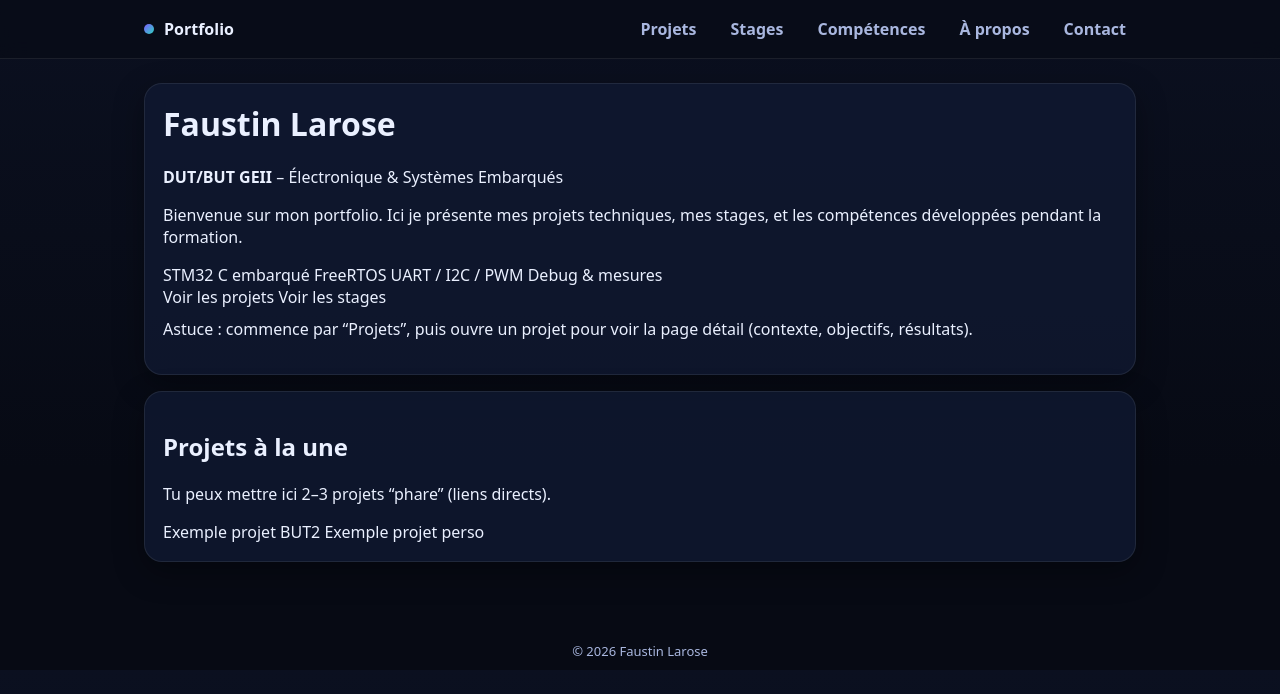
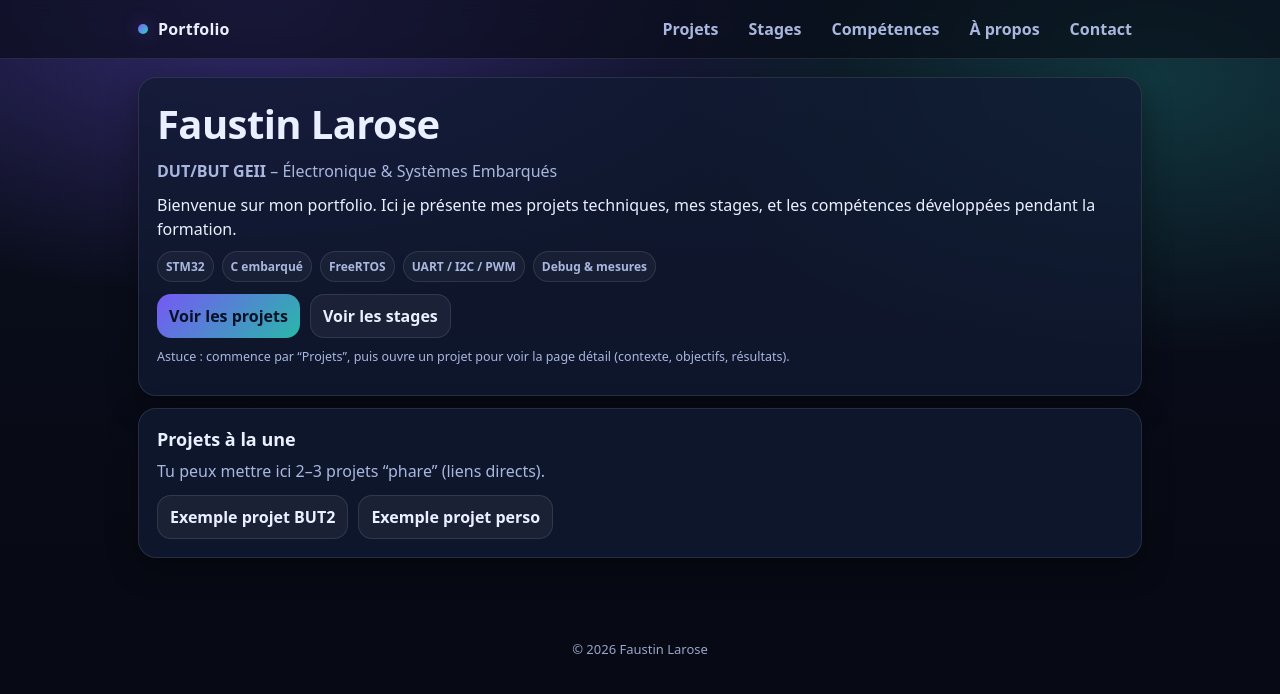
Before and after one commit to FaustinLa/FaustinLa.github.io, a website: page index.html in a window 1280 px wide. Drawn offline with Linux system fonts and the light colour scheme.

Commit message:
Update style.css

```diff
--- a/css/style.css
+++ b/css/style.css
@@ -5,59 +5,118 @@
   --muted:#a9b7df;
   --accent:#7c5cff;
   --accent2:#2dd4bf;
-  --border:rgba(255,255,255,.08);
+  --border:rgba(255,255,255,.10);
   --shadow: 0 10px 30px rgba(0,0,0,.35);
   --radius: 18px;
   --max: 1040px;
 }
 *{box-sizing:border-box}
+html{scroll-behavior:smooth}
 body{
   margin:0;
-  font-family: system-ui, Arial, sans-serif;
+  font-family: system-ui, -apple-system, Segoe UI, Roboto, Arial, sans-serif;
   color:var(--text);
-  background: linear-gradient(180deg, var(--bg), #070a14 70%);
+  background:
+    radial-gradient(1000px 500px at 20% 0%, rgba(124,92,255,.35), transparent 60%),
+    radial-gradient(900px 500px at 90% 10%, rgba(45,212,191,.20), transparent 55%),
+    linear-gradient(180deg, var(--bg), #070a14 70%);
+  min-height:100vh;
 }
 a{color:inherit;text-decoration:none}
-.container{max-width:var(--max);margin:auto;padding:24px}
+.container{max-width:var(--max);margin:0 auto;padding:18px 18px 60px;}
+
 .topbar{
-  position:sticky;top:0;z-index:10;
+  position:sticky; top:0; z-index:10;
   backdrop-filter: blur(10px);
-  background: rgba(7,10,20,.6);
-  border-bottom:1px solid var(--border);
+  background: rgba(7,10,20,.60);
+  border-bottom: 1px solid var(--border);
 }
 .topbar-inner{
-  max-width:var(--max);
-  margin:auto;
-  display:flex;
-  align-items:center;
-  justify-content:space-between;
-  padding:10px 24px;
+  max-width:var(--max); margin:0 auto;
+  display:flex; align-items:center; justify-content:space-between;
+  padding: 10px 18px;
+  gap:12px;
 }
-.brand{display:flex;gap:10px;align-items:center;font-weight:800}
+.brand{display:flex; gap:10px; align-items:center; font-weight:850; letter-spacing:.2px}
 .dot{
-  width:10px;height:10px;border-radius:50%;
-  background: linear-gradient(135deg,var(--accent),var(--accent2));
+  width:10px; height:10px; border-radius:50%;
+  background: linear-gradient(135deg, var(--accent), var(--accent2));
+  box-shadow: 0 0 18px rgba(124,92,255,.45);
 }
-nav{display:flex;gap:14px}
+nav{display:flex; gap:10px; flex-wrap:wrap; justify-content:flex-end}
 nav a{
   color:var(--muted);
-  font-weight:600;
+  font-weight:650;
   padding:8px 10px;
-  border-radius:12px;
+  border-radius: 12px;
+  transition: .15s;
 }
-nav a:hover{background:rgba(255,255,255,.08);color:var(--text)}
+nav a:hover{color:var(--text); background: rgba(255,255,255,.06)}
+
 .card{
-  background: rgba(17,26,51,.75);
-  border:1px solid var(--border);
-  box-shadow:var(--shadow);
-  border-radius:var(--radius);
-  padding:18px;
-  margin-bottom:16px;
+  background: rgba(17,26,51,.78);
+  border: 1px solid var(--border);
+  box-shadow: var(--shadow);
+  border-radius: var(--radius);
+  padding: 18px;
 }
-h1{margin-top:0}
+.card + .card{margin-top:12px}
+
+h1{margin:0 0 8px; font-size: clamp(26px, 4vw, 40px); letter-spacing:-.6px}
+h2{margin:0 0 8px; font-size: 18px}
+h3{margin:0 0 6px; font-size: 16px}
+p{margin:0 0 10px; line-height:1.5}
+.muted{color:var(--muted)}
+.small{font-size: 12.5px; color: var(--muted)}
+
+.grid{
+  display:grid; gap:12px;
+  grid-template-columns: repeat(3, 1fr);
+}
+@media (max-width: 980px){ .grid{grid-template-columns: 1fr 1fr;} }
+@media (max-width: 640px){ .grid{grid-template-columns: 1fr;} }
+
+.btn-row{display:flex; gap:10px; flex-wrap:wrap; margin-top:12px}
+.btn{
+  display:inline-flex; align-items:center; justify-content:center;
+  padding: 10px 12px;
+  border-radius: 14px;
+  border: 1px solid var(--border);
+  background: rgba(255,255,255,.05);
+  font-weight:800;
+  transition:.15s;
+}
+.btn:hover{transform: translateY(-1px); background: rgba(255,255,255,.08)}
+.btn.primary{
+  background: linear-gradient(135deg, rgba(124,92,255,.95), rgba(45,212,191,.85));
+  border: 0;
+  color:#081026;
+}
+
+.tagrow{display:flex; flex-wrap:wrap; gap:8px; margin-top:10px}
+.tag{
+  font-size: 12px;
+  padding: 6px 8px;
+  border-radius: 999px;
+  border: 1px solid var(--border);
+  background: rgba(255,255,255,.04);
+  color: var(--muted);
+  font-weight:700;
+}
+
+.list{display:grid; gap:12px}
+.item{
+  display:grid; gap:10px;
+  grid-template-columns: 140px 1fr;
+  align-items:start;
+}
+@media (max-width: 640px){ .item{grid-template-columns: 1fr;} }
+.when{color:var(--muted); font-weight:850; font-size:13px}
+
 footer{
+  margin-top: 22px;
   text-align:center;
-  color:var(--muted);
-  font-size:13px;
-  margin:40px 0 10px;
+  color: var(--muted);
+  font-size: 13px;
+  opacity:.9;
 }
```
